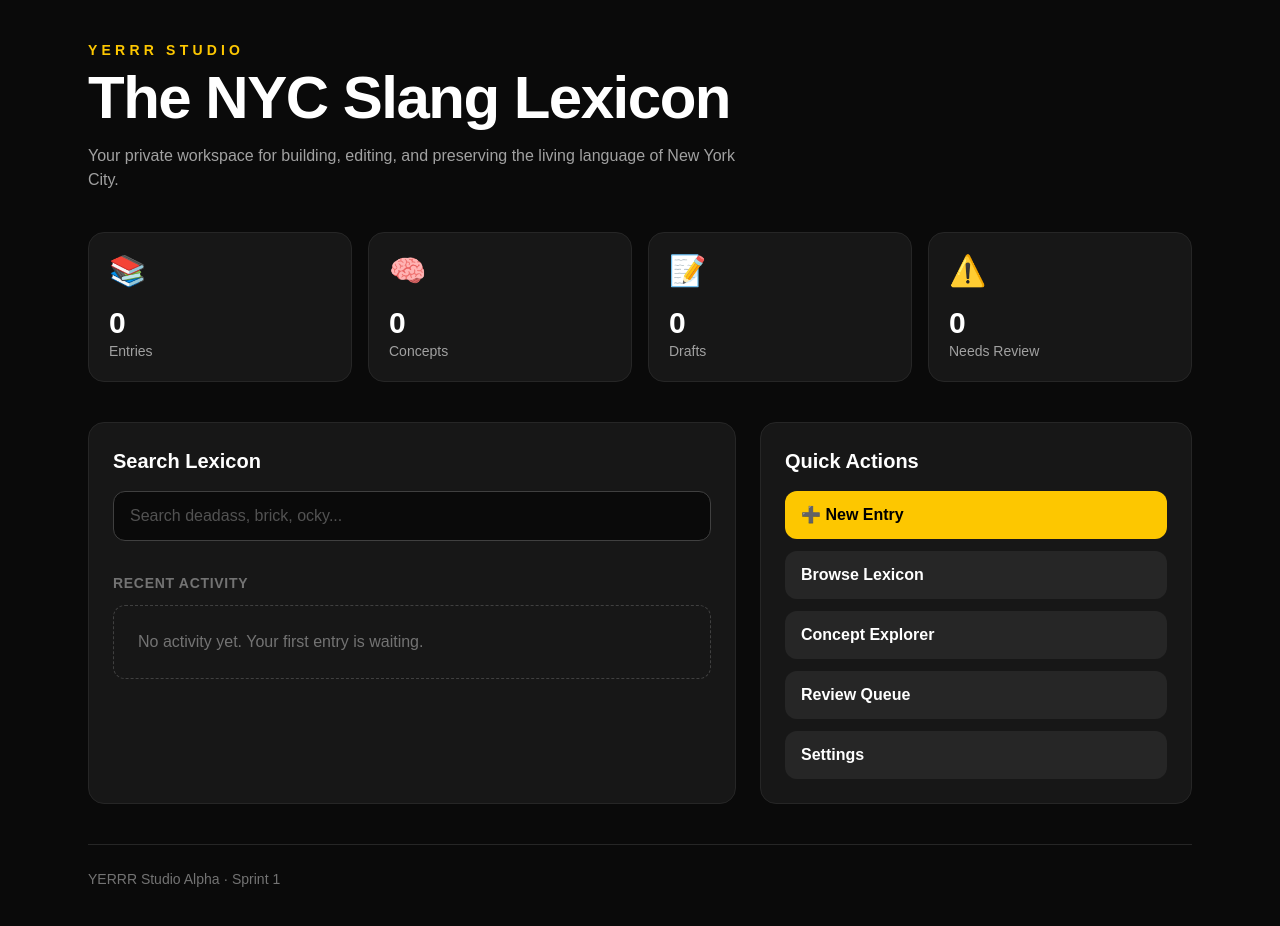
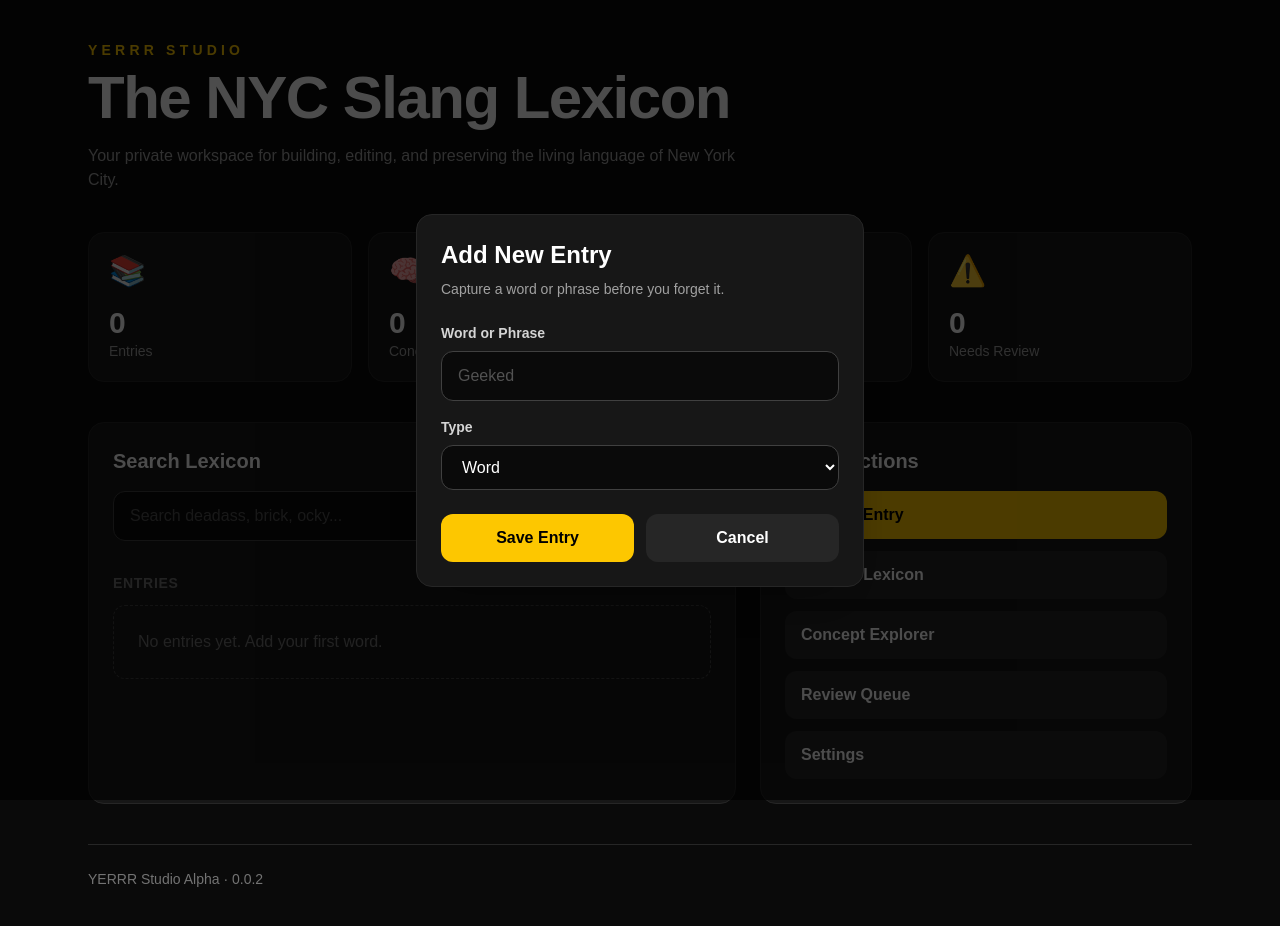
Before and after one commit to AMFEZ/yerrr-studio, a Next.js app: page / in a window 1280 px wide. Both pictures are taken after a click on the button "➕ New Entry". Shown: the top 926 px of the page. Built offline with nearby package versions, Linux system fonts and the light colour scheme.

Commit message:
Alpha 0.0.2: Add new entry modal

```diff
--- a/app/page.tsx
+++ b/app/page.tsx
@@ -1,19 +1,39 @@
+"use client";
+
+import { useState } from "react";
+
+type Entry = {
+  id: number;
+  word: string;
+  type: string;
+};
+
 const stats = [
-  { label: "Entries", value: "0", emoji: "📚" },
-  { label: "Concepts", value: "0", emoji: "🧠" },
-  { label: "Drafts", value: "0", emoji: "📝" },
-  { label: "Needs Review", value: "0", emoji: "⚠️" },
-];
-
-const actions = [
-  "New Entry",
-  "Browse Lexicon",
-  "Concept Explorer",
-  "Review Queue",
-  "Settings",
+  { label: "Entries", emoji: "📚" },
+  { label: "Concepts", emoji: "🧠" },
+  { label: "Drafts", emoji: "📝" },
+  { label: "Needs Review", emoji: "⚠️" },
 ];
 
 export default function Home() {
+  const [entries, setEntries] = useState<Entry[]>([]);
+  const [isOpen, setIsOpen] = useState(false);
+  const [word, setWord] = useState("");
+  const [type, setType] = useState("Word");
+
+  function addEntry() {
+    if (!word.trim()) return;
+
+    setEntries([
+      { id: Date.now(), word: word.trim(), type },
+      ...entries,
+    ]);
+
+    setWord("");
+    setType("Word");
+    setIsOpen(false);
+  }
+
   return (
     <main className="min-h-screen bg-neutral-950 text-white">
       <div className="mx-auto max-w-6xl px-6 py-10">
@@ -37,7 +57,9 @@
               className="rounded-2xl border border-neutral-800 bg-neutral-900 p-5"
             >
               <div className="text-3xl">{stat.emoji}</div>
-              <p className="mt-4 text-3xl font-black">{stat.value}</p>
+              <p className="mt-4 text-3xl font-black">
+                {stat.label === "Entries" ? entries.length : 0}
+              </p>
               <p className="text-sm text-neutral-400">{stat.label}</p>
             </div>
           ))}
@@ -53,38 +75,109 @@
 
             <div className="mt-8">
               <h3 className="mb-3 text-sm font-bold uppercase tracking-wider text-neutral-500">
-                Recent Activity
+                Entries
               </h3>
+
+              {entries.length === 0 ? (
                 <div className="rounded-xl border border-dashed border-neutral-700 p-6 text-neutral-500">
-                No activity yet. Your first entry is waiting.
+                  No entries yet. Add your first word.
                 </div>
+              ) : (
+                <div className="space-y-3">
+                  {entries.map((entry) => (
+                    <div
+                      key={entry.id}
+                      className="rounded-xl border border-neutral-800 bg-neutral-950 p-4"
+                    >
+                      <p className="text-lg font-black">{entry.word}</p>
+                      <p className="text-sm text-neutral-500">{entry.type}</p>
+                    </div>
+                  ))}
+                </div>
+              )}
             </div>
           </div>
 
           <div className="rounded-2xl border border-neutral-800 bg-neutral-900 p-6">
             <h2 className="mb-4 text-xl font-bold">Quick Actions</h2>
             <div className="space-y-3">
-              {actions.map((action, index) => (
+              <button
+                onClick={() => setIsOpen(true)}
+                className="w-full rounded-xl bg-yellow-400 px-4 py-3 text-left font-bold text-black transition hover:scale-[1.01] hover:bg-yellow-300"
+              >
+                ➕ New Entry
+              </button>
+
+              {["Browse Lexicon", "Concept Explorer", "Review Queue", "Settings"].map(
+                (action) => (
                   <button
                     key={action}
-                  className={`w-full rounded-xl px-4 py-3 text-left font-bold transition hover:scale-[1.01] ${
-                    index === 0
-                      ? "bg-yellow-400 text-black hover:bg-yellow-300"
-                      : "bg-neutral-800 text-white hover:bg-neutral-700"
-                  }`}
+                    className="w-full rounded-xl bg-neutral-800 px-4 py-3 text-left font-bold text-white transition hover:scale-[1.01] hover:bg-neutral-700"
                   >
-                  {index === 0 ? "➕ " : ""}
                     {action}
                   </button>
-              ))}
+                )
+              )}
             </div>
           </div>
         </section>
 
         <footer className="mt-10 border-t border-neutral-800 pt-6 text-sm text-neutral-500">
-          YERRR Studio Alpha · Sprint 1
+          YERRR Studio Alpha · 0.0.2
         </footer>
       </div>
+
+      {isOpen && (
+        <div className="fixed inset-0 z-50 flex items-center justify-center bg-black/70 px-4">
+          <div className="w-full max-w-md rounded-2xl border border-neutral-800 bg-neutral-900 p-6 shadow-2xl">
+            <h2 className="text-2xl font-black">Add New Entry</h2>
+            <p className="mt-2 text-sm text-neutral-400">
+              Capture a word or phrase before you forget it.
+            </p>
+
+            <label className="mt-6 block text-sm font-bold text-neutral-300">
+              Word or Phrase
+            </label>
+            <input
+              value={word}
+              onChange={(e) => setWord(e.target.value)}
+              placeholder="Geeked"
+              className="mt-2 w-full rounded-xl border border-neutral-700 bg-neutral-950 px-4 py-3 text-white outline-none placeholder:text-neutral-600 focus:border-yellow-400"
+            />
+
+            <label className="mt-4 block text-sm font-bold text-neutral-300">
+              Type
+            </label>
+            <select
+              value={type}
+              onChange={(e) => setType(e.target.value)}
+              className="mt-2 w-full rounded-xl border border-neutral-700 bg-neutral-950 px-4 py-3 text-white outline-none focus:border-yellow-400"
+            >
+              <option>Word</option>
+              <option>Phrase</option>
+              <option>Expression</option>
+              <option>Greeting</option>
+              <option>Reaction</option>
+              <option>Cultural Term</option>
+            </select>
+
+            <div className="mt-6 flex gap-3">
+              <button
+                onClick={addEntry}
+                className="flex-1 rounded-xl bg-yellow-400 px-4 py-3 font-black text-black hover:bg-yellow-300"
+              >
+                Save Entry
+              </button>
+              <button
+                onClick={() => setIsOpen(false)}
+                className="flex-1 rounded-xl bg-neutral-800 px-4 py-3 font-bold text-white hover:bg-neutral-700"
+              >
+                Cancel
+              </button>
+            </div>
+          </div>
+        </div>
+      )}
     </main>
   );
 }
```
Lines whose indentation alone changed are shown as unchanged.
